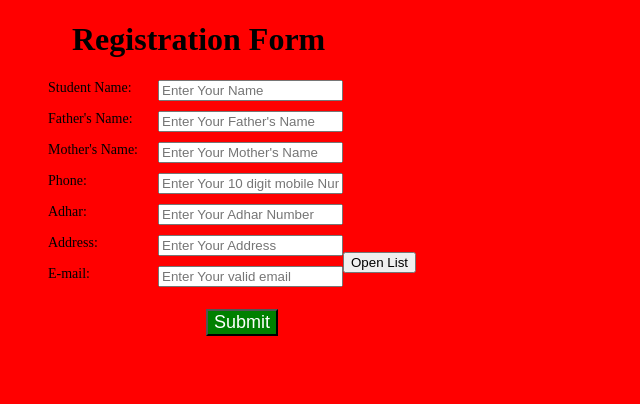
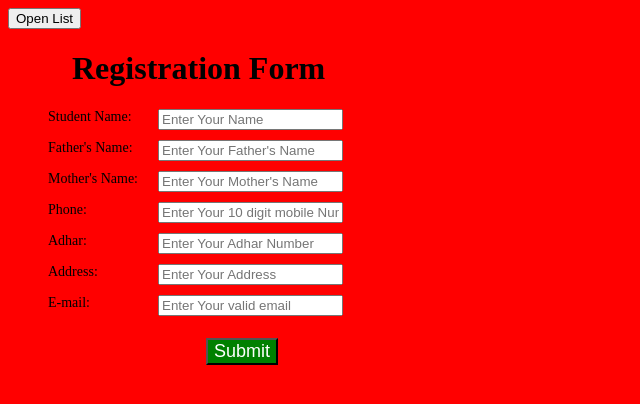
Before and after one commit to sravs456/para.html, a plain HTML site: page index.html in a window 1280 px wide. Shown: the whole page, without its empty margins (0-640 px from the left). Drawn offline with Linux system fonts and the light colour scheme.

Commit message:
Update index.html

```diff
--- a/index.html
+++ b/index.html
@@ -10,9 +10,13 @@
 			[type="submit"]{clear: left; margin: 12px 0 0 0px;
 				font-size: 18px;}
 
+
 	</style>
 </head>
 <body >
+	<div>
+	<a href="list.html"><button>Open List</button></a>
+</div>
 	<h1 style="color: black; margin-left: 2em">Registration Form</h1>
 <form name="registration" action="submit.html" onsubmit="return validate()" method="post">
 	<ul>
@@ -33,10 +37,6 @@
 </ul>
 <input type="submit" value="Submit" style="color:white;background-color: green;float: left;margin-left:11em">
 </form>
-
-<div>
-<button onclick="list.html">Open List</button>
-</div>
 </body>
 </html>
 <script>
```
